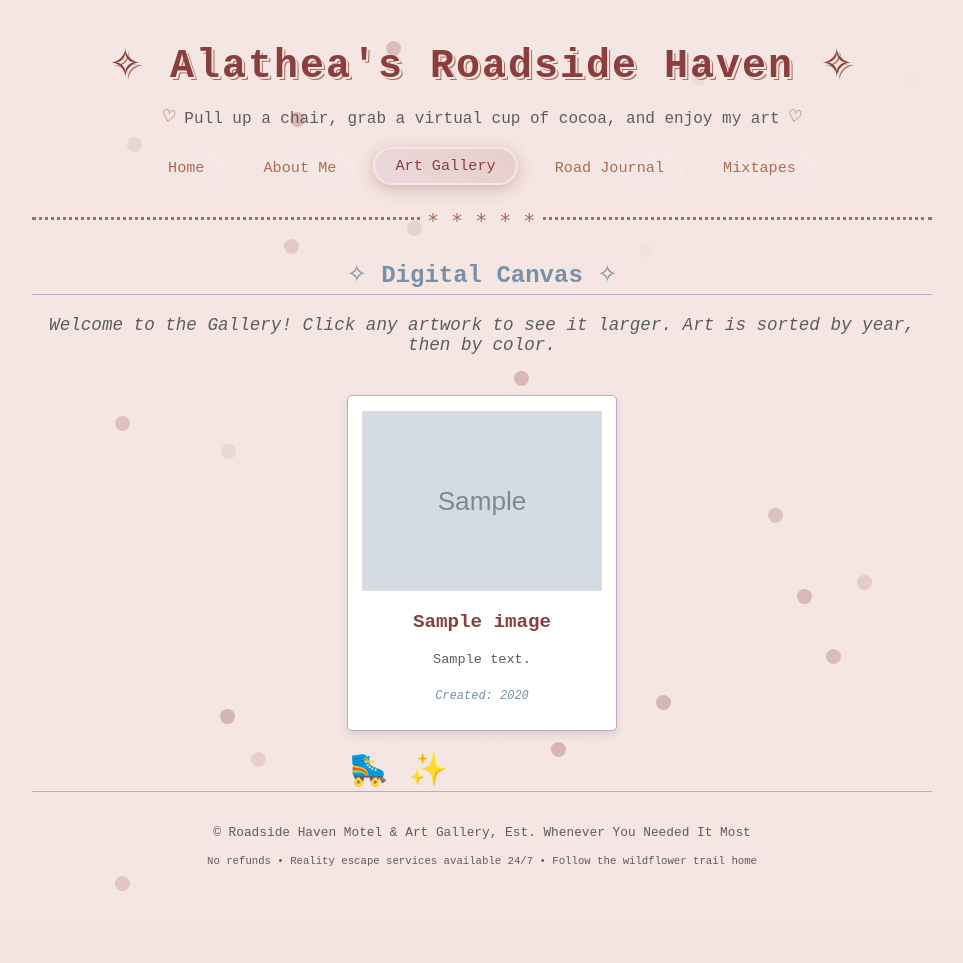
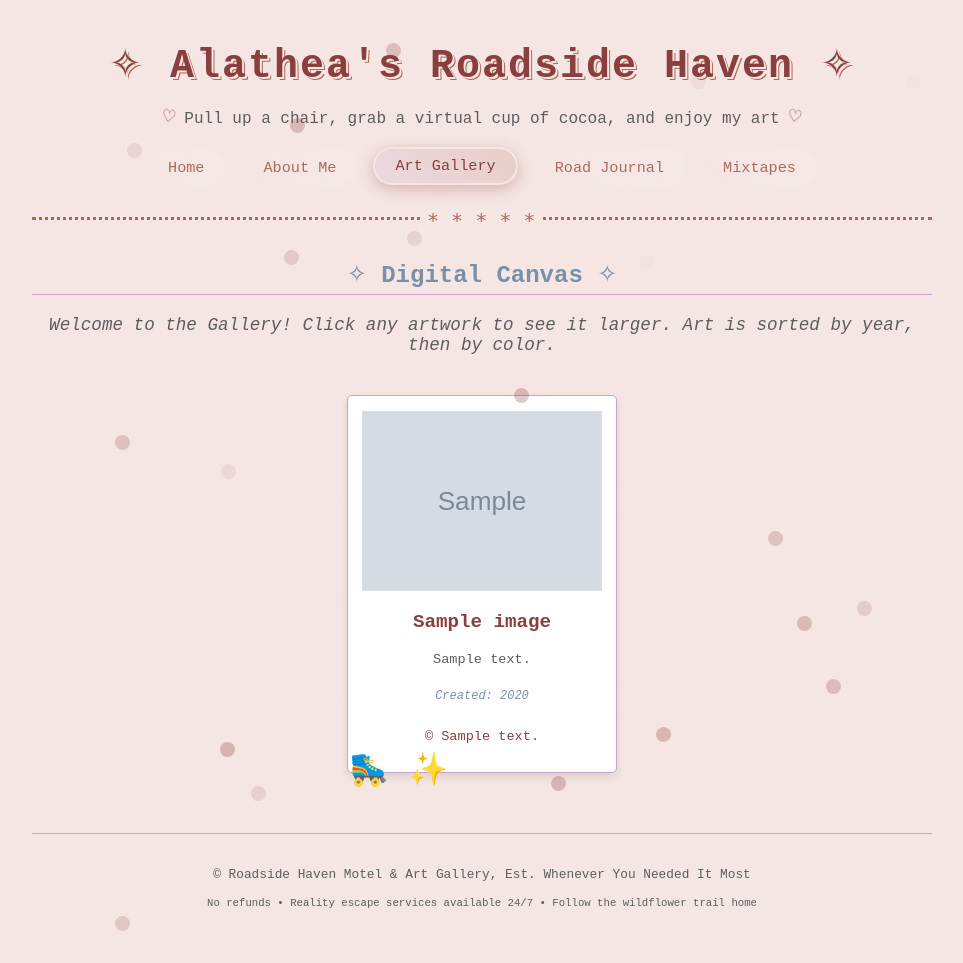
Before and after one commit to ThunderBladeX/images, a FastAPI app: template templates/neocities_gallery_template.html in a window 1280 px wide. Shown: the whole page, without its empty margins (158-1121 px from the left). Before the commit the page ends 891 px from the top, so only its background shows below. Run offline with FastAPI, Linux system fonts and the light colour scheme; the template is opened without the code that fills it: most values are stand-ins (such as "Sample title", 1, 10 or a date in 2020); grey boxes marked "Sample" are stand-in pictures; some libraries are stand-ins or nearby versions; some web fonts are replaced.

Commit message:
Update neocities_gallery_template.html

```diff
--- a/templates/neocities_gallery_template.html
+++ b/templates/neocities_gallery_template.html
@@ -43,6 +43,7 @@
         .artwork-item img { max-width: 100%; height: auto; display: block; margin-bottom: 10px; border: 1px solid var(--campfire-smoke_translucent, rgba(93, 93, 93, 0.2)); aspect-ratio: 4 / 3; object-fit: cover; }
         .artwork-title { font-family: 'Americana BT', 'Courier New', cursive; font-size: 1.2em; color: var(--cherry-cola); margin: 10px 0 5px 0; }
         .artwork-description { font-size: 0.85em; color: var(--campfire-smoke); margin-bottom: 10px; flex-grow: 1; }
+        .artwork-credit { font-size: 0.85em; }
         .artwork-date { font-size: 0.75em; color: var(--sun-denim); font-style: italic; }
         .cherry-stain { display: inline-block; width: 15px; height: 15px; background: var(--cherry-cola); border-radius: 50%; opacity: 0.5; margin: 0 5px; }
         .modal { display: none; position: fixed; z-index: 1001; padding-top: 50px; left: 0; top: 0; width: 100%; height: 100%; overflow: auto; background-color: rgba(0,0,0,0.85); }
@@ -89,8 +90,11 @@
                         <img src="{{ image.supabase_url }}" alt="{{ image.title | e }}" onclick="openModal('{{ image.supabase_url }}', this.alt, '{{ image.alt_text | e }}')">
                         {% endif %}
                         <h3 class="artwork-title">{{ image.title }}</h3>
-                        <p class="artwork-description">{{ image.description or '' }}</p>
+                        {% if image.description %}<p class="artwork-description">{{ image.description }}</p>{% endif %}
                         <p class="artwork-date">Created: {{ image.year_made }}{%- if image.month_made -%}-{{ "%02d"|format(image.month_made) }}{%- if image.day_made -%}-{{ "%02d"|format(image.day_made) }}{%- endif -%}{%- endif -%}</p>
+                        {% if image.credit_text and image.credit_url %}
+                        <p class="artwork-credit"><a href="{{ image.credit_url }}" target="_blank" rel="noopener noreferrer">© {{ image.credit_text }}</a></p>
+                        {% endif %}
                     </div>
                     {% endfor %}
 
```
